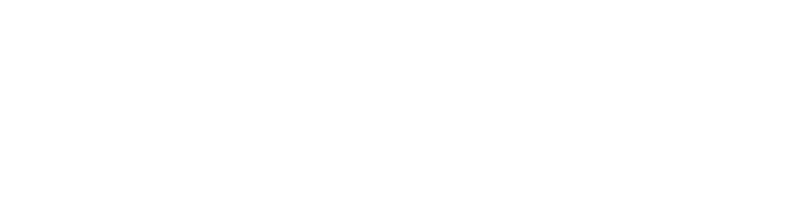
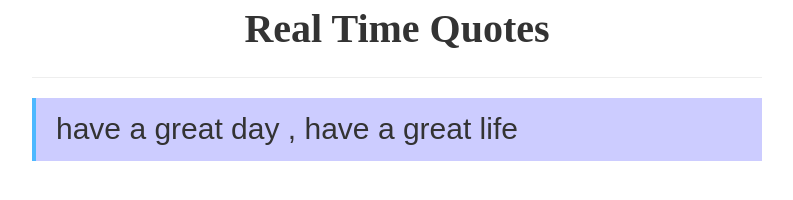
Before and after one commit to ardaninsaturnu/real-quote-app, a website: page public/index.html in a window 1280 px wide. Shown: the whole page, without its empty margins (243-1036 px from the left). Drawn offline with nearby package versions, Linux system fonts and the light colour scheme.

Commit message:
style integrated with bootstrap. @main

```diff
--- a/public/index.html
+++ b/public/index.html
@@ -2,9 +2,27 @@
 <html lang="en">
 <head>
     <meta charset="UTF-8">
-    <title>Quote App</title>
+    <title>Title</title>
+    <script
+    crossorigin="anonymous"
+    integrity="sha512-YeeA/Qxn5hYdkukScTCNNOhTrv1C2RubAGButJ1rmgQwZf/HdRaCGl+JAVkqsqaNRaYNHdheiuKKuPf9mDcqKg=="
+    referrerpolicy="no-referrer" src="https://cdnjs.cloudflare.com/ajax/libs/socket.io/4.5.4/socket.io.js"></script>
+    <link rel="stylesheet" href="https://maxcdn.bootstrapcdn.com/bootstrap/3.3.7/css/bootstrap.min.css">
+    <link href="style.css" rel="stylesheet">
 </head>
 <body>
-
+<div class="container">
+    <div class="col-md-2"></div>
+    <div class="col-md-8">
+        <!-- Heading -->
+        <div class="font"> Real Time Quotes  </div>
+        <hr>
+        <!-- Default quote -->
+        <div class="quotes" id="quotes">
+            <blockquote> have a great day , have a great life </blockquote>
+        </div>
+        </div>
+        <div class="col-md-2"></div>
+    </div>
 </body>
 </html>
--- a/public/style.css
+++ b/public/style.css
@@ -0,0 +1,13 @@
+.font{
+    font-family: 'Josefin Slab', serif;
+    text-align:center;
+    font-size: 40px;
+    font-weight:bold;
+}
+blockquote{
+    font-family: 'Josefin Sans', sans-serif;
+    background:#ccccff;
+    font-size: 30px;
+    font-weight: normal;
+    border-left: 4px solid #4db8ff;
+}
```
